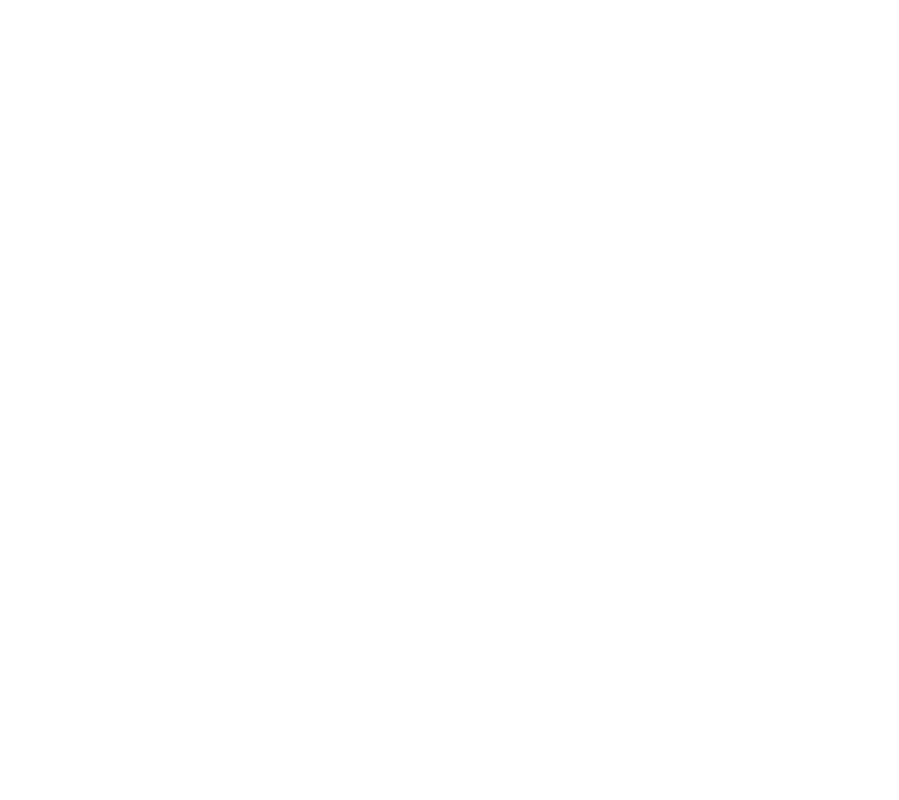
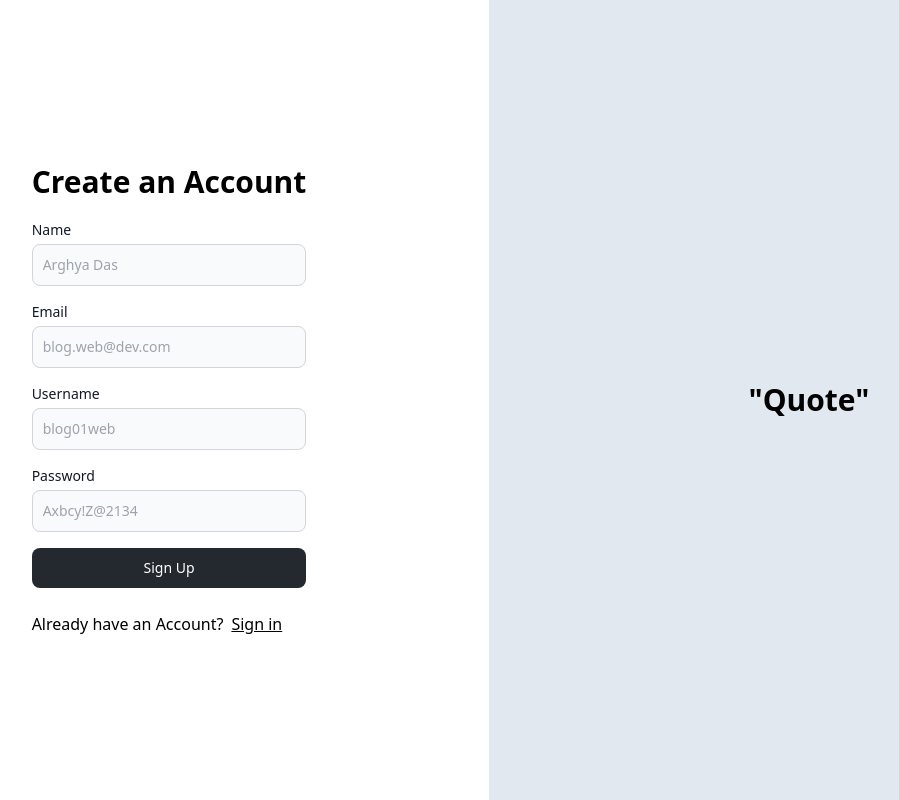
Before and after one commit to alfaArghya/blog-web, a React (Vite) app in the folder frontend/: page / in a window 1280 px wide. Before the commit this address had no page. Shown: the whole page, without its empty margins (151-1050 px from the left). Built offline with nearby package versions, Linux system fonts and the light colour scheme.

Commit message:
all routes for pages

```diff
--- a/frontend/src/App.tsx
+++ b/frontend/src/App.tsx
@@ -3,16 +3,21 @@ import Signup from "./pages/Signup";
 import Signin from "./pages/Signin";
 import Blogs from "./pages/Blogs";
 import Blog from "./pages/Blog";
+import CreateBlog from "./pages/CreateBlog";
+import UpdateBlog from "./pages/UpdateBlog";
 
 const App = () => {
   return (
     <>
       <BrowserRouter>
         <Routes>
+          <Route path="/" element={<Signup />} />
           <Route path="/signup" element={<Signup />} />
           <Route path="/signin" element={<Signin />} />
           <Route path="/blogs" element={<Blogs />} />
           <Route path="/blog/:id" element={<Blog />} />
+          <Route path="/createBlog" element={<CreateBlog />} />
+          <Route path="/updateBlog" element={<UpdateBlog />} />
         </Routes>
       </BrowserRouter>
     </>
```
